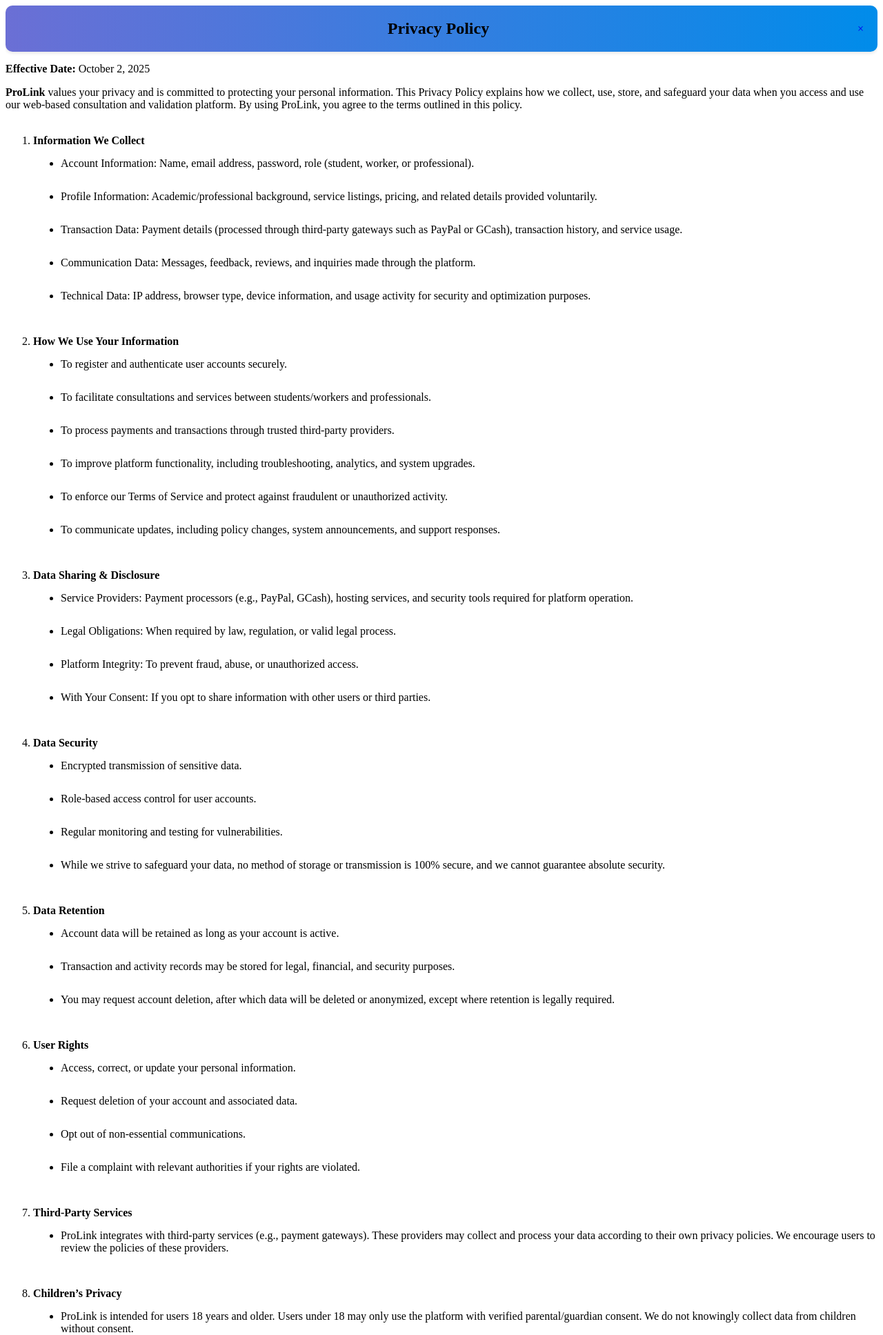
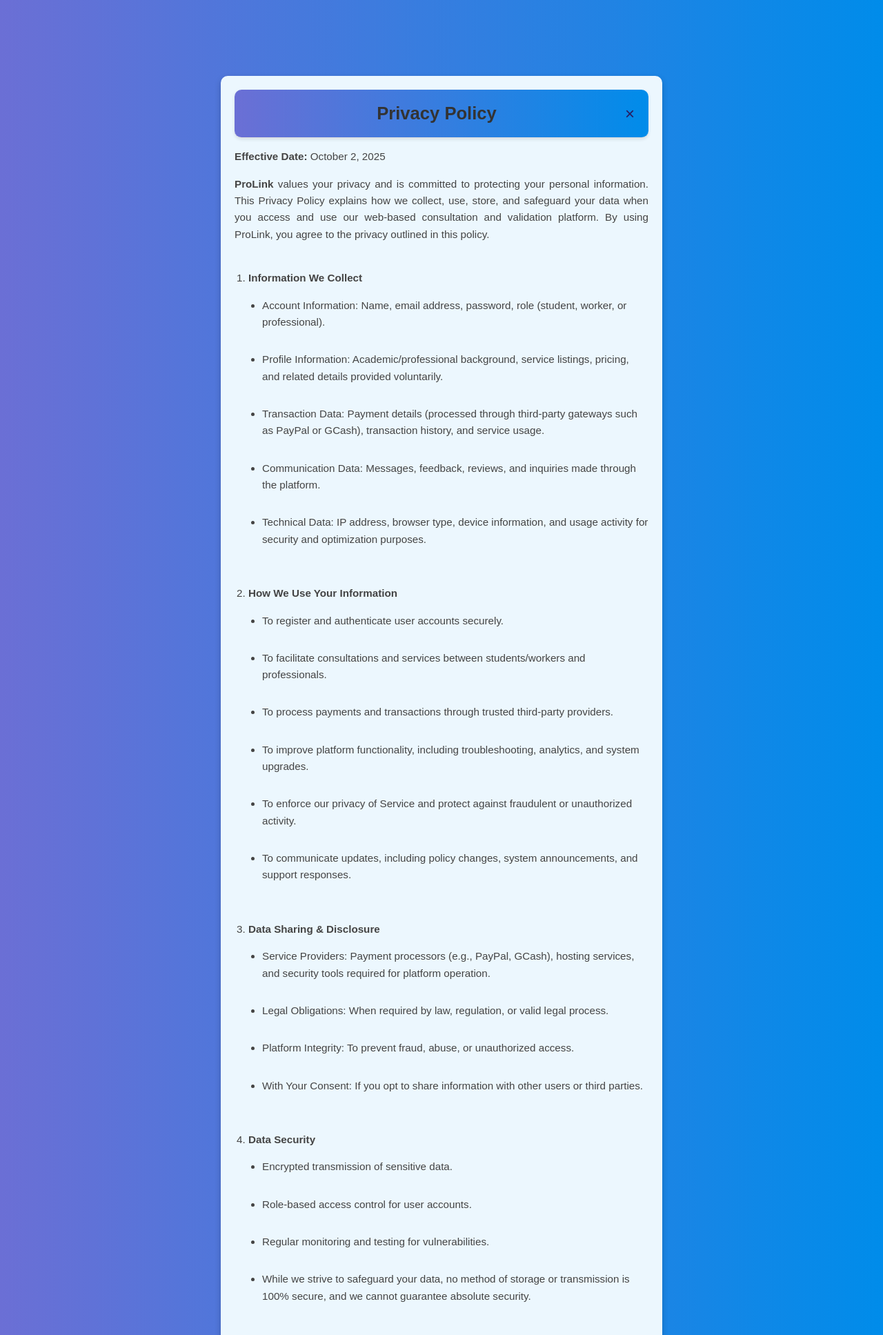
Before and after one commit to RodCanete/CSIT327-G2-ProLink, a Django app: page /privacy/ in a window 1280 px wide. Shown: the top 1935 px of the page at 69% size. Run offline with Django 5.2, Linux system fonts and the light colour scheme.

Commit message:
modified privacy policy.html and privacy.css

```diff
--- a/prolink/static/css/privacy.css
+++ b/prolink/static/css/privacy.css
@@ -0,0 +1,107 @@
+/* Background */
+.privacy-card {
+    position: relative;
+    width: 80%;
+    max-width: 600px;
+    max-height: 80%;
+    background-color: #ecf7fe;
+    border-radius: 10px;
+    box-shadow: 0 4px 10px rgba(0, 0, 0, 0.2);
+    overflow-y: auto;
+    padding: 20px;
+    z-index: 1000;
+}
+body {
+    margin: 0;
+    font-family: Arial, Helvetica, sans-serif; /* More professional font */
+    background: linear-gradient(to right, #6b6fd5, #008cea);
+    color: var(--white);
+    display: flex;
+    justify-content: center;
+    align-items: center;
+    height: 100vh;
+    opacity: 0;
+    animation: fadeIn 2s forwards;
+}
+
+@keyframes fadeIn {
+    from {
+        opacity: 0;
+    }
+    to {
+        opacity: 1;
+    }
+}
+
+/* Privacy Policy Card Styles */
+.privacy-card {
+    position: relative;
+    width: 80%;
+    max-width: 600px;
+    max-height: 80%;
+    background-color: #ecf7fe;
+    border-radius: 10px;
+    box-shadow: 0 4px 10px rgba(0, 0, 0, 0.2);
+    overflow-y: auto;
+    padding: 20px;
+    z-index: 1000;
+}
+
+/* Header */
+.privacy-header {
+    display: flex;
+    justify-content: space-between;
+    align-items: center;
+    border-bottom: 1px solid #ddd;
+    padding-bottom: 10px;
+    margin-bottom: 10px;
+    border-radius: 10px;
+    position: sticky;
+    top: 0;
+    background-color: #4fb1cf;
+    z-index: 1000;
+    padding: 10px;
+    box-shadow: 0 2px 5px rgba(0, 0, 0, 0.1);
+}
+
+.privacy-header h2 {
+    margin: 0;
+    font-size: 1.6em;
+    color: #333;
+    font-weight: bold;
+}
+
+/* Close Button */
+.close-button {
+    background: none;
+    border: none;
+    font-size: 1.5em;
+    text-decoration: none;
+    color: #2a1c5f;
+    cursor: pointer;
+    transition: color 0.3s;
+}
+
+.close-button:hover {
+    color: #3300ff;
+}
+
+/* Content */
+.privacy-content {
+    font-size: 0.95em;
+    color: #444;
+    line-height: 1.6;
+}
+
+.privacy-content p {
+    text-align: justify;
+}
+
+.privacy-content ol {
+    padding-left: 20px;
+}
+
+.privacy-content ul {
+    padding-left: 20px;
+    list-style-type: disc;
+}
--- a/prolink/templates/users/privacy.html
+++ b/prolink/templates/users/privacy.html
@@ -8,6 +8,41 @@
     <link href="https://cdnjs.cloudflare.com/ajax/libs/font-awesome/6.0.0/css/all.min.css" rel="stylesheet">
     <link href="https://fonts.googleapis.com/css2?family=Inter:wght@300;400;500;600;700&display=swap" rel="stylesheet">
     <style>
+        body {
+            margin: 0;
+            font-family: Arial, Helvetica, sans-serif; /* More professional font */
+            background: linear-gradient(to right, #6b6fd5, #008cea);
+            color: var(--white);
+            display: flex;
+            justify-content: center;
+            align-items: center;
+            height: 100vh;
+            opacity: 0;
+            animation: fadeIn 2s forwards;
+        }
+        @keyframes fadeIn {
+            from {
+                opacity: 0;
+            }
+            to {
+                opacity: 1;
+            }
+        }
+        /* Privacy Policy Card Styles */
+        .privacy-card {
+            position: relative;
+            width: 80%;
+            max-width: 600px;
+            background-color: #ecf7fe;
+            border-radius: 10px;
+            box-shadow: 0 4px 10px rgba(0, 0, 0, 0.2);
+            overflow-y: auto;
+            padding: 20px;
+            z-index: 1000;
+            max-height: 90vh;
+            overflow-y: auto;
+        }
+        /* Header */
         .privacy-header {
             position: sticky;
             top: 0;
@@ -17,7 +52,7 @@
             padding: 20px;
             box-shadow: 0 2px 5px rgba(0, 0, 0, 0.1);
             display: flex;
-            justify-content: space-between;
+            justify-content: center;
             align-items: center;
             border-radius: 10px;
         }
@@ -26,9 +61,36 @@
             text-align: center;
             flex: 1;
         }
-        .privacy-card {
-            max-height: 90vh;
-            overflow-y: auto;
+        /* Close Button */
+        .close-button {
+            background: none;
+            border: none;
+            font-size: 1.5em;
+            text-decoration: none;
+            color: #2a1c5f;
+            cursor: pointer;
+            transition: color 0.3s;
+        }
+        .close-button:hover {
+            color: #3300ff;
+        }
+        /* Content */
+        .privacy-content {
+            font-size: 0.95em;
+            color: #444;
+            line-height: 1.6;
+        }
+        .privacy-content p {
+            text-align: justify;
+        }
+
+        .privacy-content ol {
+            padding-left: 20px;
+        }
+
+        .privacy-content ul {
+            padding-left: 20px;
+            list-style-type: disc;
         }
         ul li {
             margin-top: 15px;
@@ -39,10 +101,6 @@
         ul li::before {
             content: none; /* Ensure no custom bullet is applied */
         }
-        .close-button {
-            text-decoration: none; /* Remove underline from the close button */
-
-        }
 
     </style>
 </head>
@@ -50,11 +108,12 @@
     <div class="privacy-card">
         <div class="privacy-header">
             <h2>Privacy Policy</h2>
+            <!-- Redirect to signup page when clicked -->
             <a href="/signup" class="close-button">&times;</a>
         </div>
         <div class="privacy-content">
             <p><strong>Effective Date:</strong> October 2, 2025</p>
-            <p><b>ProLink</b> values your privacy and is committed to protecting your personal information. This Privacy Policy explains how we collect, use, store, and safeguard your data when you access and use our web-based consultation and validation platform. By using ProLink, you agree to the terms outlined in this policy.</p>
+            <p><b>ProLink</b> values your privacy and is committed to protecting your personal information. This Privacy Policy explains how we collect, use, store, and safeguard your data when you access and use our web-based consultation and validation platform. By using ProLink, you agree to the privacy outlined in this policy.</p>
             <ol>
                 <br>
                 <li><strong>Information We Collect</strong>
@@ -73,7 +132,7 @@
                         <li>To facilitate consultations and services between students/workers and professionals.</li>
                         <li>To process payments and transactions through trusted third-party providers.</li>
                         <li>To improve platform functionality, including troubleshooting, analytics, and system upgrades.</li>
-                        <li>To enforce our Terms of Service and protect against fraudulent or unauthorized activity.</li>
+                        <li>To enforce our privacy of Service and protect against fraudulent or unauthorized activity.</li>
                         <li>To communicate updates, including policy changes, system announcements, and support responses.</li>
                     </ul>
                 </li>
```
